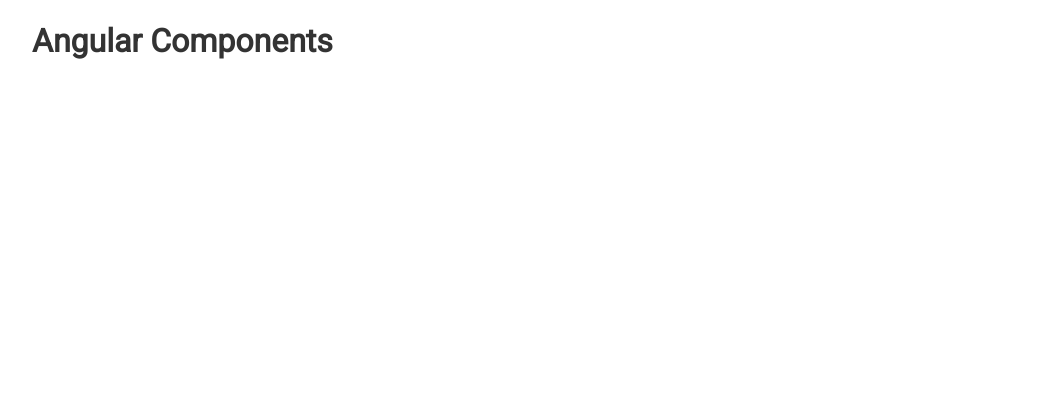
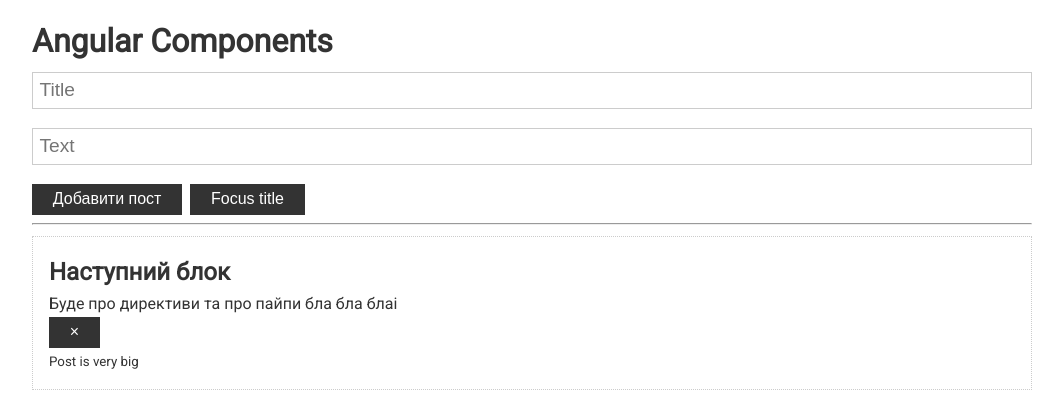
Before and after one commit to kravchyshyn/angular-basics, an Angular app: page / in a window 1280 px wide. Shown: the top 408 px of the page, without its empty margins (108-1171 px from the left). Built offline with nearby package versions, Linux system fonts and the light colour scheme.

Commit message:
[Feature] Section 3, lessons 21-29

```diff
--- a/src/app/app.component.html
+++ b/src/app/app.component.html
@@ -1,3 +1,22 @@
 <div class="container">
     <h1>Angular Components</h1>
+
+    <app-post-form
+        (onAdd)="updatePosts($event)"
+    ></app-post-form>
+
+    <hr>
+
+    <app-post
+        *ngFor="let post of posts"
+        [myPost]="post"
+        (onRemove)="removePost($event)"
+    >
+        <div #info>
+            <small *ngIf="post.text.length > 10; else short">Post is very big</small>
+            <ng-template #short>
+                <small>Post is small </small>
+            </ng-template>
+        </div>
+    </app-post>
 </div>
--- a/src/app/app.component.ts
+++ b/src/app/app.component.ts
@@ -1,10 +1,28 @@
-import { Component } from '@angular/core';
+import {Component} from '@angular/core';
+
+export interface Post {
+    title: string
+    text: string
+    id?: number
+}
 
 @Component({
-  selector: 'app-root',
-  templateUrl: './app.component.html',
-  styleUrls: ['./app.component.scss']
+    selector: 'app-root',
+    templateUrl: './app.component.html',
+    styleUrls: ['./app.component.scss']
 })
 export class AppComponent {
-  title = 'angular-basics';
+    posts: Post[] = [
+        // {title: 'Хочу вивчити Angular компоненти', text: 'Я все ще вчу компоненти', id: 1},
+        {title: 'Наступний блок', text: 'Буде про директиви та про пайпи бла бла блаі', id: 2}
+    ]
+
+    updatePosts(post: Post) {
+        this.posts.unshift(post)
+    }
+
+    removePost(id: number) {
+        this.posts = this.posts.filter(post => post.id !== id)
+    }
+
 }
--- a/src/app/app.module.ts
+++ b/src/app/app.module.ts
@@ -3,10 +3,14 @@
 
 import { AppComponent } from './app.component';
 import {FormsModule} from '@angular/forms';
+import { PostFormComponent } from './post-form/post-form.component';
+import { PostComponent } from './post/post.component';
 
 @NgModule({
   declarations: [
     AppComponent,
+    PostFormComponent,
+    PostComponent,
   ],
   imports: [
     BrowserModule,
--- /dev/null
+++ b/src/app/post-form/post-form.component.html
@@ -0,0 +1,18 @@
+<div>
+    <input
+        type="text"
+        class="form-control"
+        placeholder="Title"
+        [(ngModel)]="title"
+        #titleInput
+    >
+    <input
+        type="text"
+        class="form-control"
+        placeholder="Text"
+        [(ngModel)]="text"
+    >
+
+    <button class="btn" (click)="addPost()"> Добавити пост </button>
+    <button class="btn" (click)="focusTitle()"> Focus title </button>
+</div>
--- /dev/null
+++ b/src/app/post-form/post-form.component.ts
@@ -0,0 +1,41 @@
+import {Component, ContentChild, ElementRef, EventEmitter, OnInit, Output, ViewChild} from '@angular/core';
+import {Post} from "../app.component";
+
+@Component({
+    selector: 'app-post-form',
+    templateUrl: './post-form.component.html',
+    styleUrls: ['./post-form.component.scss']
+})
+export class PostFormComponent implements OnInit {
+
+    @Output() onAdd: EventEmitter<Post> = new EventEmitter<Post>()
+
+
+    @ViewChild('titleInput', {static: false}) inputRef:ElementRef
+
+    title = ''
+    text = ''
+
+    constructor() {
+    }
+
+    ngOnInit() {
+    }
+
+    addPost() {
+        if (this.text.trim() && this.title.trim()) {
+          const post: Post = {
+              title: this.title,
+              text: this.text
+          }
+
+          this.onAdd.emit(post)
+
+          this.title = this.text = ''
+        }
+    }
+
+  focusTitle() {
+    this.inputRef.nativeElement.focus()
+  }
+}
--- /dev/null
+++ b/src/app/post/post.component.html
@@ -0,0 +1,8 @@
+<div class="card">
+    <h2>{{myPost.title}}</h2>
+    <p>{{myPost.text}}</p>
+
+    <button class="btn" (click)="removePost()">&times;</button>
+
+    <ng-content></ng-content>
+</div>
--- /dev/null
+++ b/src/app/post/post.component.ts
@@ -0,0 +1,81 @@
+import {
+  AfterContentChecked,
+  AfterContentInit,
+  AfterViewChecked,
+  AfterViewInit,
+  ChangeDetectionStrategy,
+  Component,
+  ContentChild,
+  DoCheck,
+  ElementRef,
+  EventEmitter,
+  Input,
+  OnChanges,
+  OnDestroy,
+  OnInit,
+  Output,
+  SimpleChanges,
+  ViewEncapsulation
+} from '@angular/core';
+import {Post} from "../app.component";
+
+@Component({
+    selector: 'app-post',
+    templateUrl: './post.component.html',
+    styleUrls: ['./post.component.scss'],
+    changeDetection: ChangeDetectionStrategy.OnPush,
+    encapsulation: ViewEncapsulation.None
+})
+export class PostComponent implements
+    OnInit,
+    OnChanges,
+    DoCheck,
+    AfterContentInit,
+    AfterContentChecked,
+    AfterViewInit,
+    AfterViewChecked,
+    OnDestroy
+{
+
+    @Input() myPost: Post
+    @Output() onRemove: EventEmitter<number> = new EventEmitter<number>();
+    @ContentChild('info', {static: true}) infoRef: ElementRef
+
+    removePost()
+    {
+        this.onRemove.emit(this.myPost.id)
+    }
+
+    ngOnChanges(changes: SimpleChanges): void {
+        console.log('ngOnChanges', changes)
+    }
+
+    ngOnInit() {
+        console.log('ngOnInit')
+        // console.log(this.infoRef.nativeElement)
+    }
+
+    ngDoCheck(): void {
+        console.log('ngDoCheck')
+    }
+
+    ngAfterContentInit(): void {
+        console.log('ngAfterContentInit')
+    }
+
+    ngAfterContentChecked(): void {
+        console.log('ngAfterContentChecked')
+    }
+
+    ngAfterViewInit(): void {
+        console.log('ngAfterViewInit')
+    }
+
+    ngAfterViewChecked(): void {
+        console.log('ngAfterViewChecked')
+    }
+
+    ngOnDestroy(): void {
+      console.log('ngOnDestroy')
+    }
+}
```
Also changed, not shown: src/app/post-form/post-form.component.scss (added), src/app/post/post.component.scss (added).
